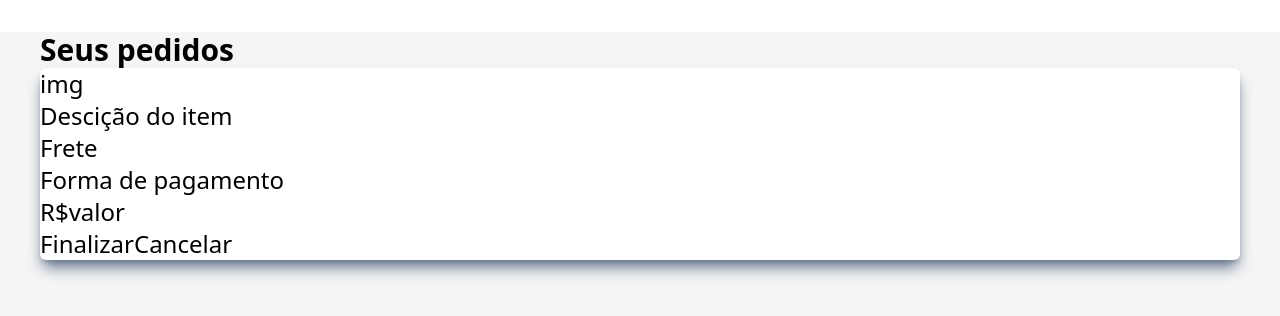
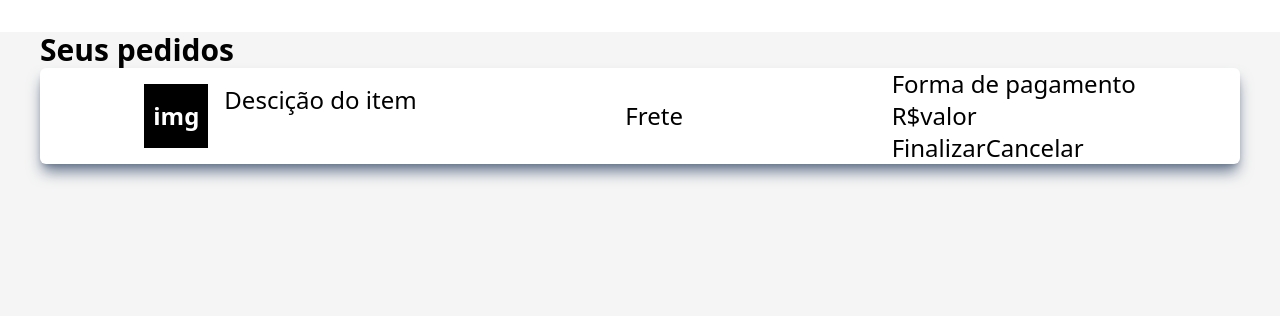
Before and after one commit to rSaydelleS/fast-in, a React (Vite) app in the folder Front-End/ecommerce/: page /carrinho in a window 1280 px wide. Shown: the top 316 px of the page. Built offline with nearby package versions, Linux system fonts and the light colour scheme.

Commit message:
Adicionando os estilos do componente do carrinho

```diff
--- a/Front-End/ecommerce/src/components/Carrinho_Item/Carrinho_Item.jsx
+++ b/Front-End/ecommerce/src/components/Carrinho_Item/Carrinho_Item.jsx
@@ -1,9 +1,11 @@
 const CarrinhoItem = () => {
   return (
     <>
-      <main>
-        <section>
-          <div>img</div>
+      <main className="flex flex-row justify-around items-center">
+        <section className="flex flex-row gap-4">
+          <div className="flex justify-center items-center w-16 h-16 bg-black font-bold text-white">
+            img
+          </div>
           <div>
             <p>Descição do item</p>
           </div>
```
